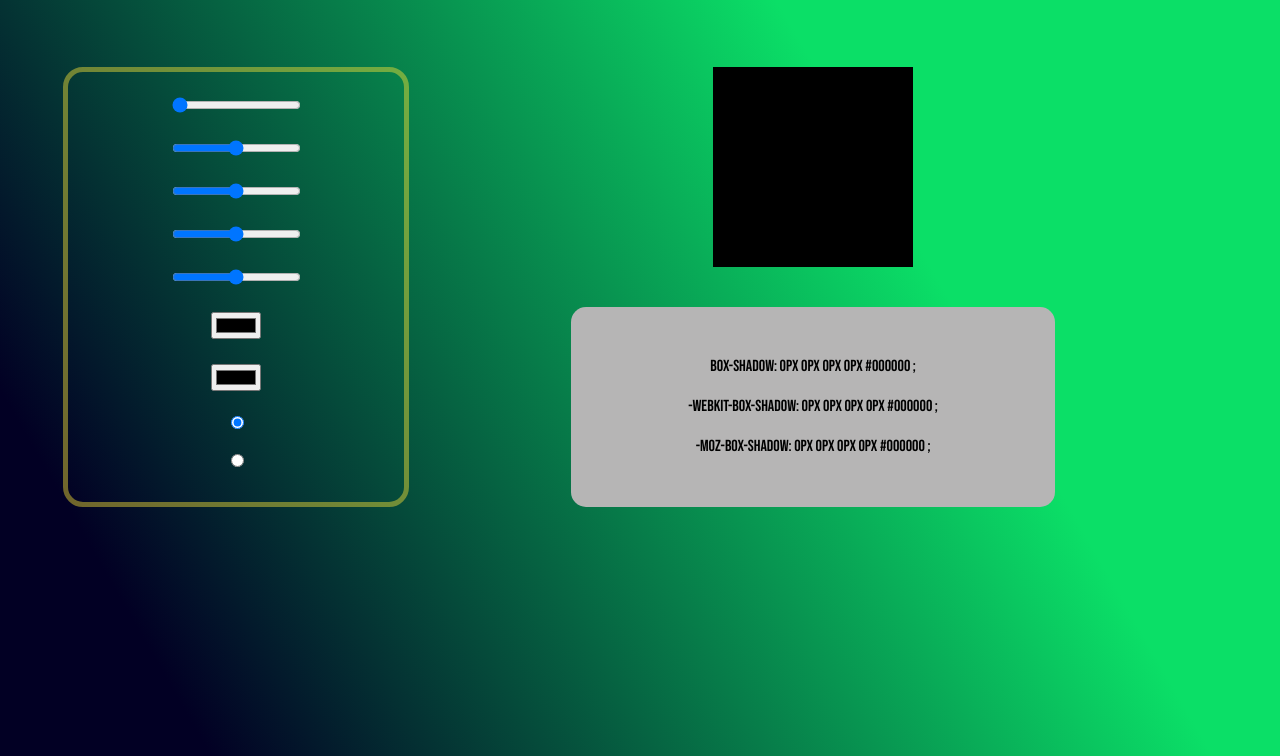
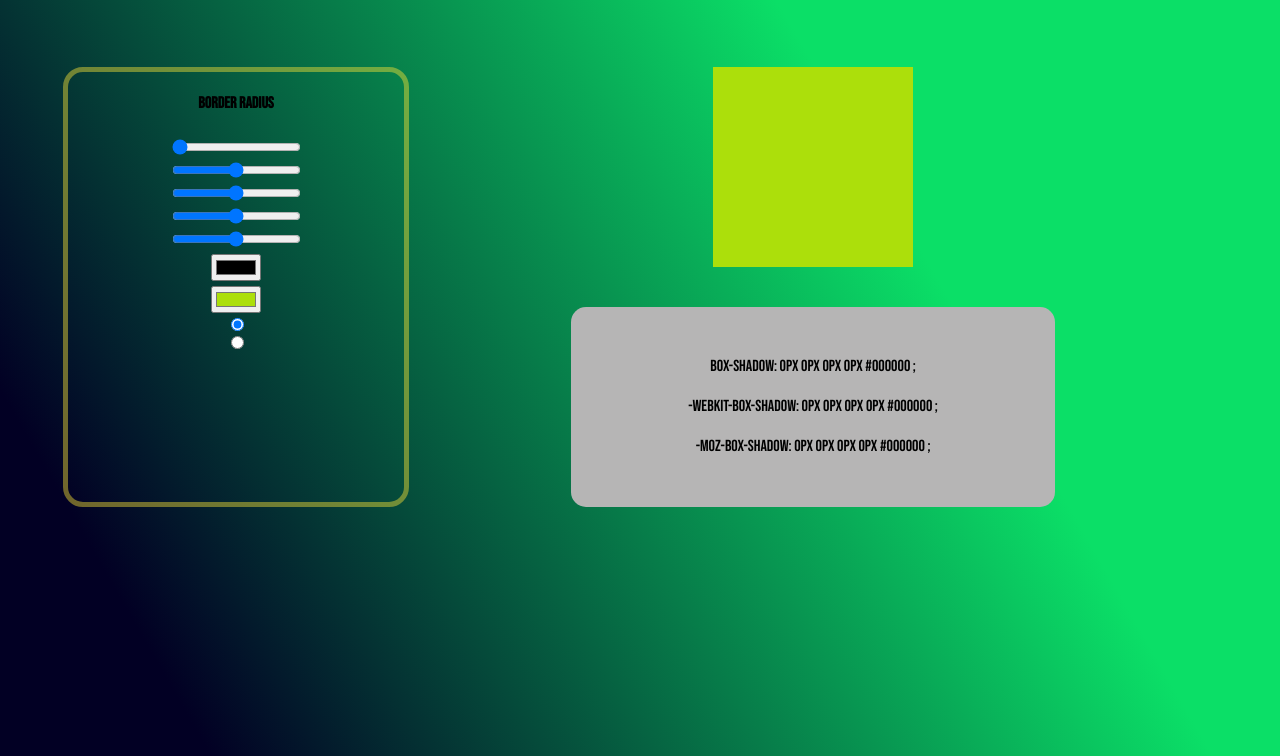
Before and after one commit to Erzhan2101/dom-box-shadow, a plain HTML site: page index.html in a window 1280 px wide. Shown: the part 73-829 px from the top of the page. Drawn offline with Linux system fonts and the light colour scheme; a web font is replaced by a local one.

Commit message:
shadow-style

```diff
--- a/css/style.css
+++ b/css/style.css
@@ -51,5 +51,5 @@ flex-direction: column;
 }
 
 input{
-    margin-top: 25px;
+    margin-top: 5px;
 }
--- a/index.html
+++ b/index.html
@@ -12,13 +12,14 @@
 <h1 class="title">Box shadow CSS Generator</h1>
 <div class="generator">
     <div class="range">
+        <h4 class="b-r">BORDER RADIUS</h4>
         <input type="range" class="border-radius" max="50" value="0">
         <input type="range" class="offsetX" value="0" min="-100">
         <input type="range" class="offsetY" value="0" min="-100">
         <input type="range" class="blur" value="0" min="-100">
         <input type="range" class="spread" value="0" min="-100">
         <input type="color" class="shadow-color">
-        <input type="color" value="rgba(220, 20, 60, 0)" class="color-box">
+        <input type="color" value="#acdf0b" class="color-box">
         <input type="radio" class="outset" name="type" checked>
         <input type="radio" class="inset" name="type">
     </div>
--- a/script.js
+++ b/script.js
@@ -36,4 +36,6 @@ function cssGenerator() {
 
 }
 
+console.log(colorBox.value)
+
 cssGenerator()
```
